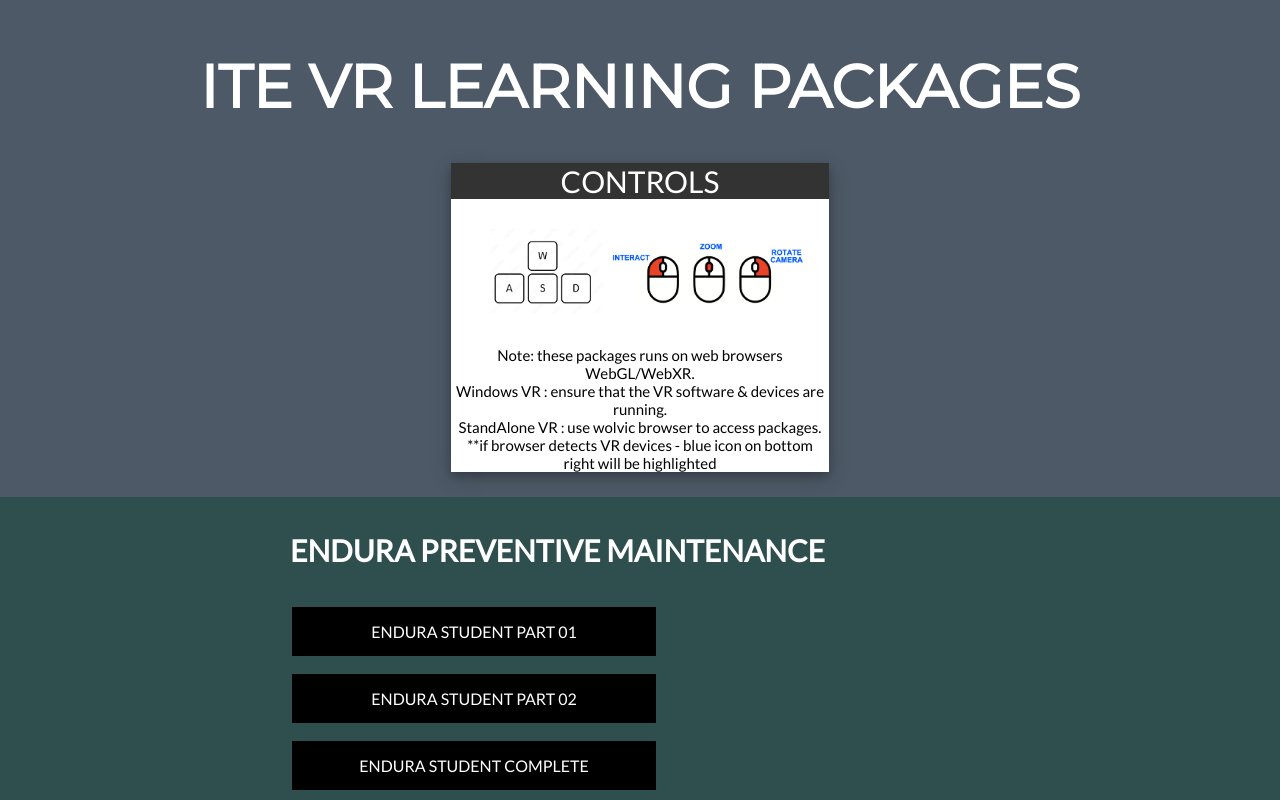
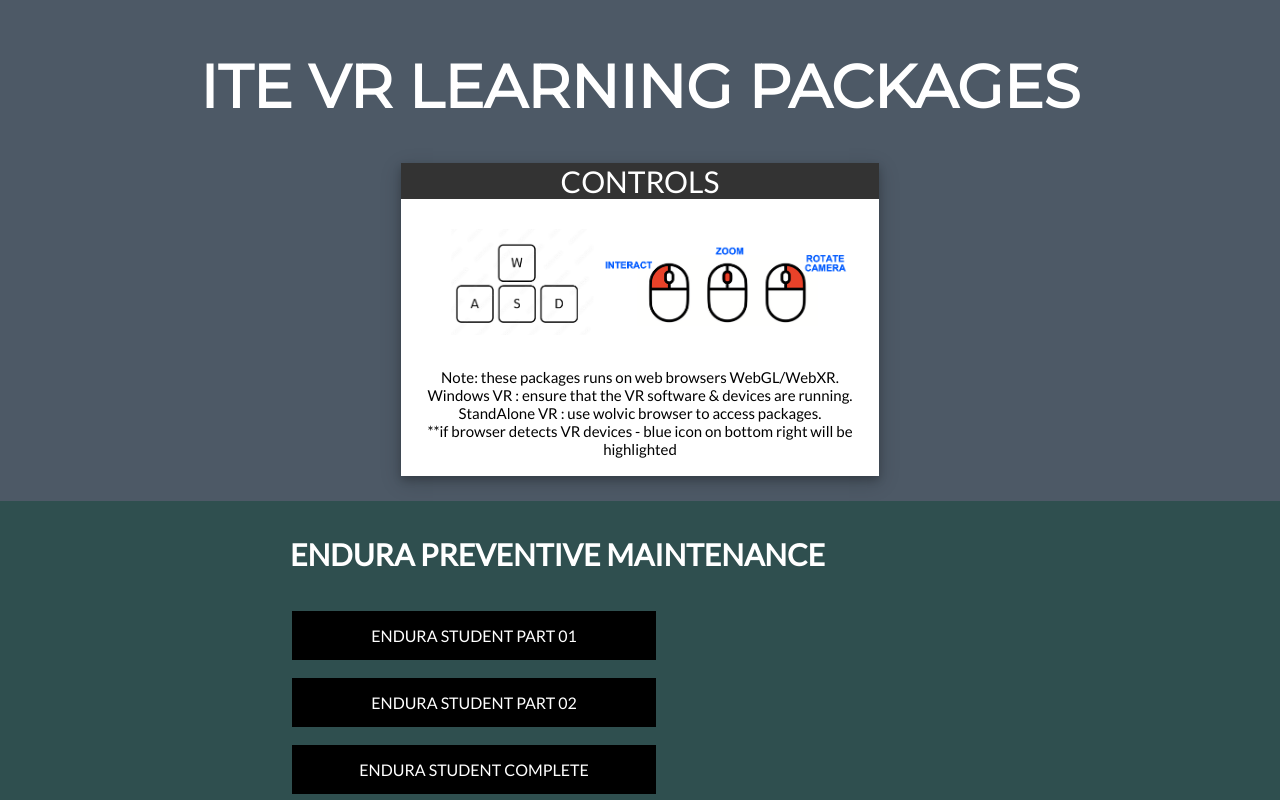
Before and after one commit to fzaers/ITE_Builds, a plain HTML site: page index.html in a window 1280 px wide. Shown: the top 800 px of the page. Drawn offline with Linux system fonts and the light colour scheme.

Commit message:
Update index.html

```diff
--- a/index.html
+++ b/index.html
@@ -83,7 +83,7 @@
 			}
 
 			.polaroid {
-			  width: 30%;
+			  width: 38%;
 			  background-color: white;
 			  box-shadow: 0 4px 8px 0 rgba(0, 0, 0, 0.2), 0 6px 20px 0 rgba(0, 0, 0, 0.19);
 			  margin-left:auto;
@@ -97,14 +97,14 @@
 		<div class="polaroid">
 			<div class="container" style = "background-color:#333">
 			<p>CONTROLS</p>
-			</div>
+			</div style = "padding-bottom:10px">
 			<img src="Controls.png" style="width:100%">
 			<p style = "font-size:15px; color:black;">
 			<br>Note: these packages runs on web browsers WebGL/WebXR.
 			<br>Windows VR : ensure that the VR software & devices are running.
 			<br>StandAlone VR : use wolvic browser to access packages.
-			<br>**if browser detects VR devices - blue icon on bottom right will be highlighted</p>
-
+			<br>**if browser detects VR devices - blue icon on bottom right will be highlighted
+			<br><br>      </p>
 		</div>
 	</div>
 <body>
```
